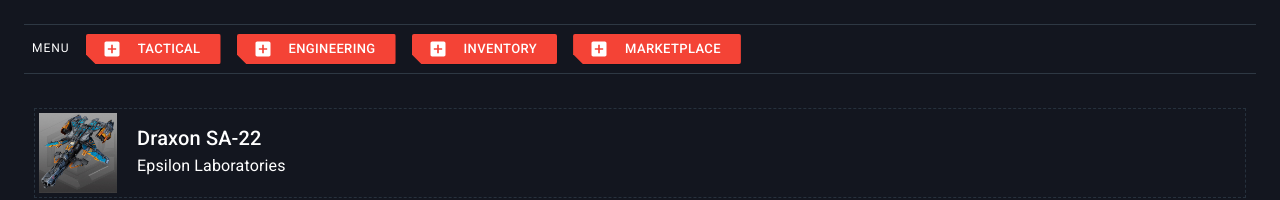
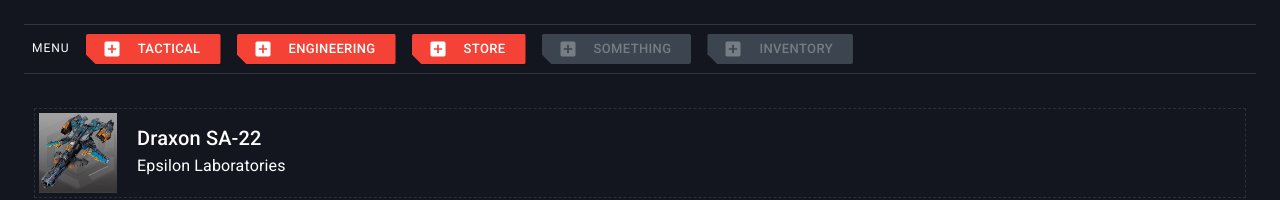
Before and after one commit to ibovegar/react-spacedock, a React (Create React App) app: page / in a window 1280 px wide. Shown: the top 200 px of the page. Built offline with nearby package versions, Linux system fonts and the light colour scheme; data requests are answered from the project's data file.

Commit message:
add a couple of dummy buttons (disabled)

```diff
--- a/src/components/layout/layout.component.tsx
+++ b/src/components/layout/layout.component.tsx
@@ -74,23 +74,32 @@ const Layout: React.FC<IProps> = props => {
               variant="contained"
               size="small"
               component={Link}
-              to="/inventory"
+              to="/marketplace"
             >
               <AddBoxIcon fontSize="small" className={classes.icon} />
-              INVENTORY
+              STORE
             </Button>
           </Grid>
           <Grid item>
             <Button
               className={classes.button}
-              color="primary"
               variant="contained"
               size="small"
-              component={Link}
-              to="/marketplace"
+              disabled
             >
               <AddBoxIcon fontSize="small" className={classes.icon} />
-              MARKETPLACE
+              SOMETHING
+            </Button>
+          </Grid>
+          <Grid item>
+            <Button
+              className={classes.button}
+              variant="contained"
+              size="small"
+              disabled
+            >
+              <AddBoxIcon fontSize="small" className={classes.icon} />
+              INVENTORY
             </Button>
           </Grid>
         </Grid>
```
